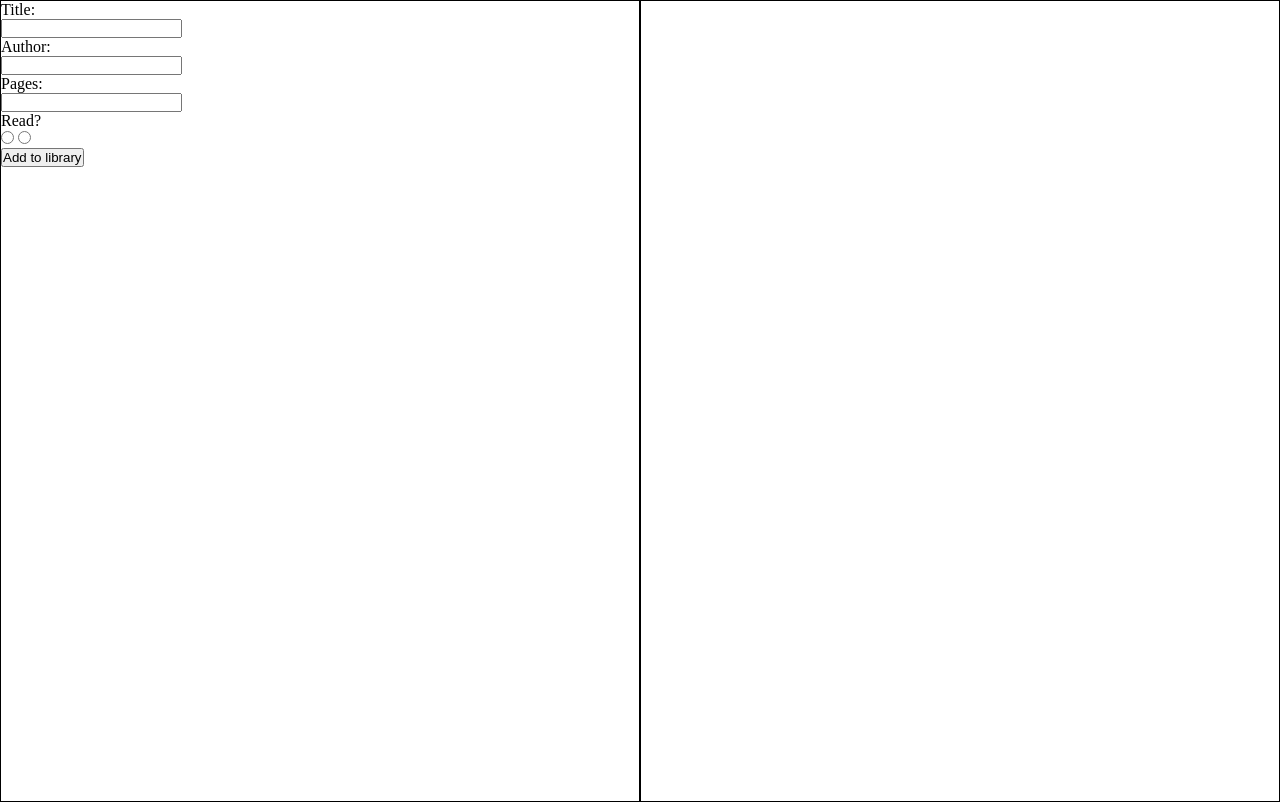
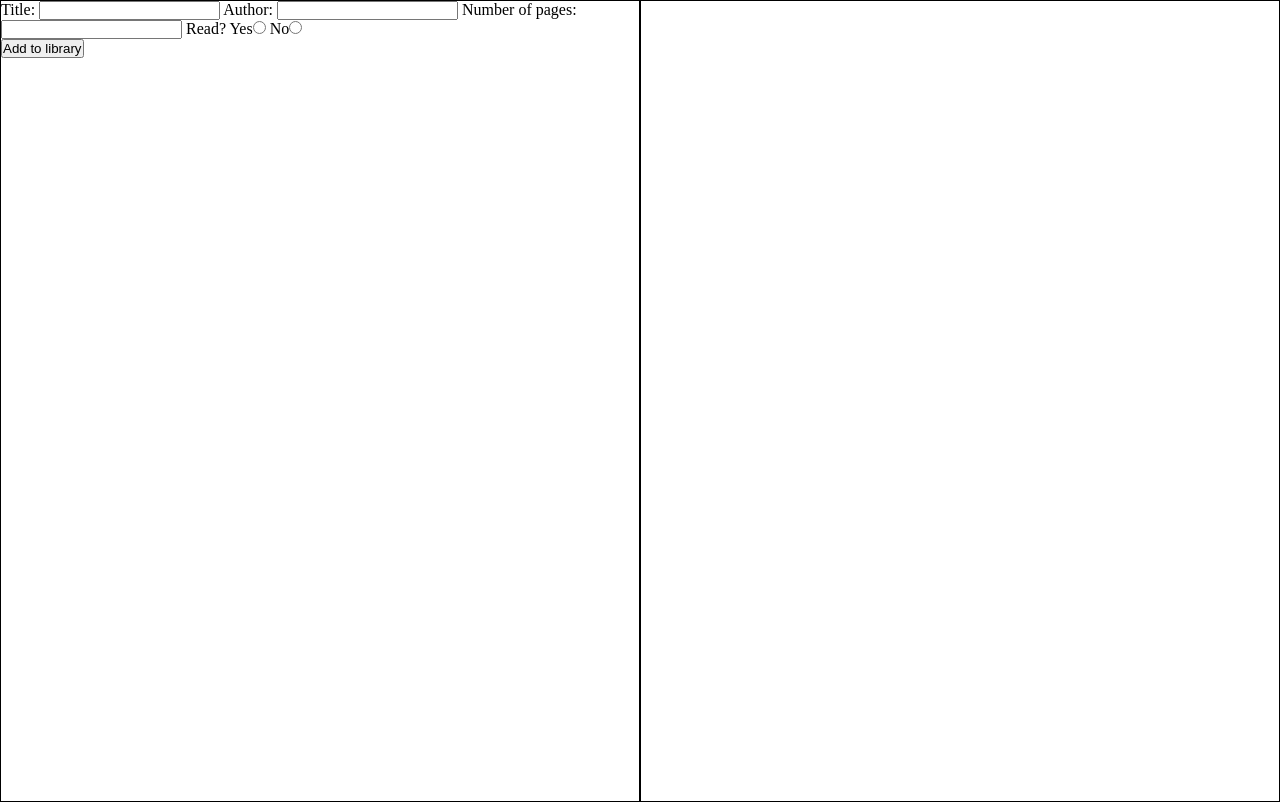
Before and after one commit to SPetersNZ/project-library, a plain HTML site: page index.html in a window 1280 px wide. Drawn offline with Linux system fonts and the light colour scheme.

Commit message:
Updated input form id elements for readability

```diff
--- a/index.html
+++ b/index.html
@@ -10,20 +10,18 @@
 <body>
     <div class="content-container">
         <div class="input-container">
-            <form action="submit" class="input-form">
-                <p>Title:</p>
-                <input type="text">
-                <p>Author:</p>
-                <input type="text">
-                <p>Pages:</p>
-                <input type="text">
-                <p>Read?</p>
-                <form action="" class="radio-form">
-                    <input type="radio">
-                    <input type="radio">
-                </form>
+            <form id="input-form">
+                <label for="title">Title:</label>
+                <input type="text" id="title" name="title">
+                <label for="author">Author:</label>
+                <input type="text" id="author" name="author">
+                <label for="pages">Number of pages:</label>
+                <input type="text" id="pages" name="pages">
+                <label for="read">Read?</label>
+                <label for="read-yes">Yes</label><input type="radio" id="read" name="read-yes">
+                <label for="read-no">No</label><input type="radio" id="read" name="read-no">
             </form>
-            <button>Add to library</button>
+            <button id="inputButton">Add to library</button>
         </div>
         <div class="display-container">
         </div>
```
